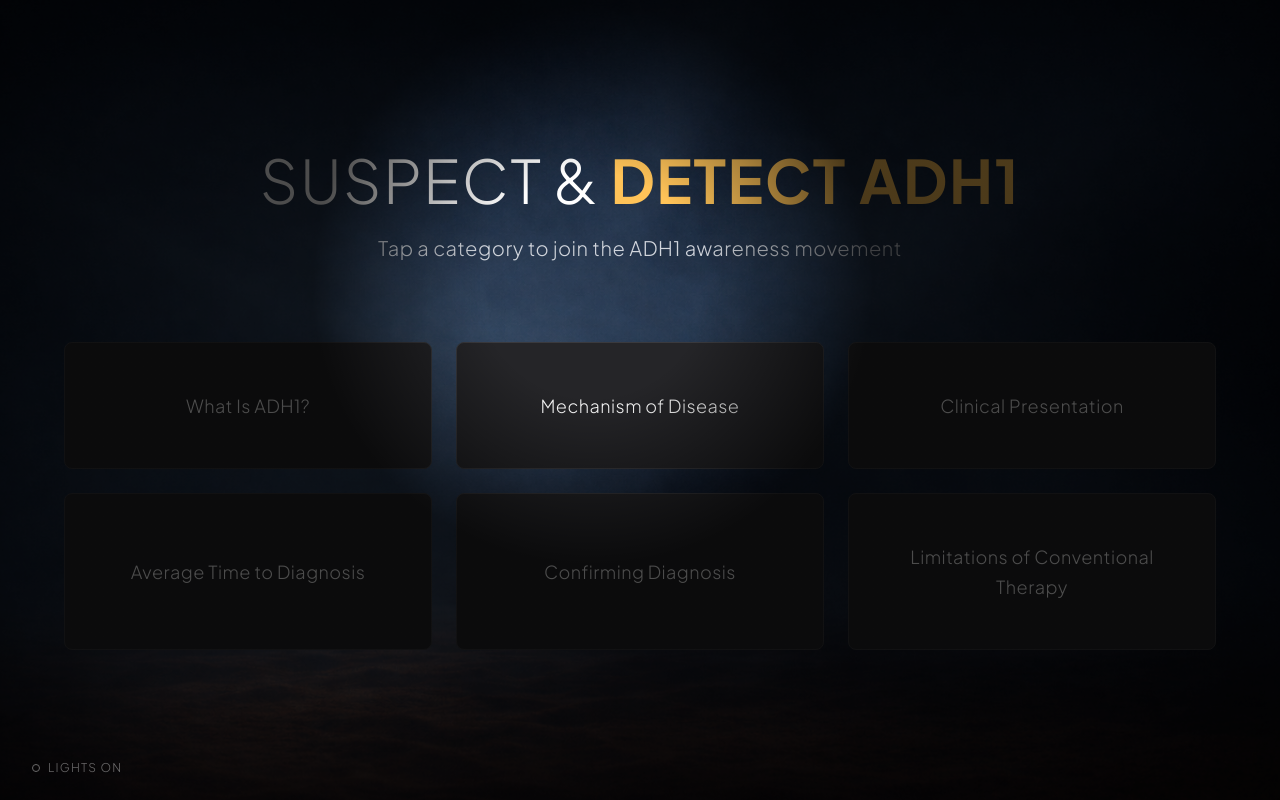
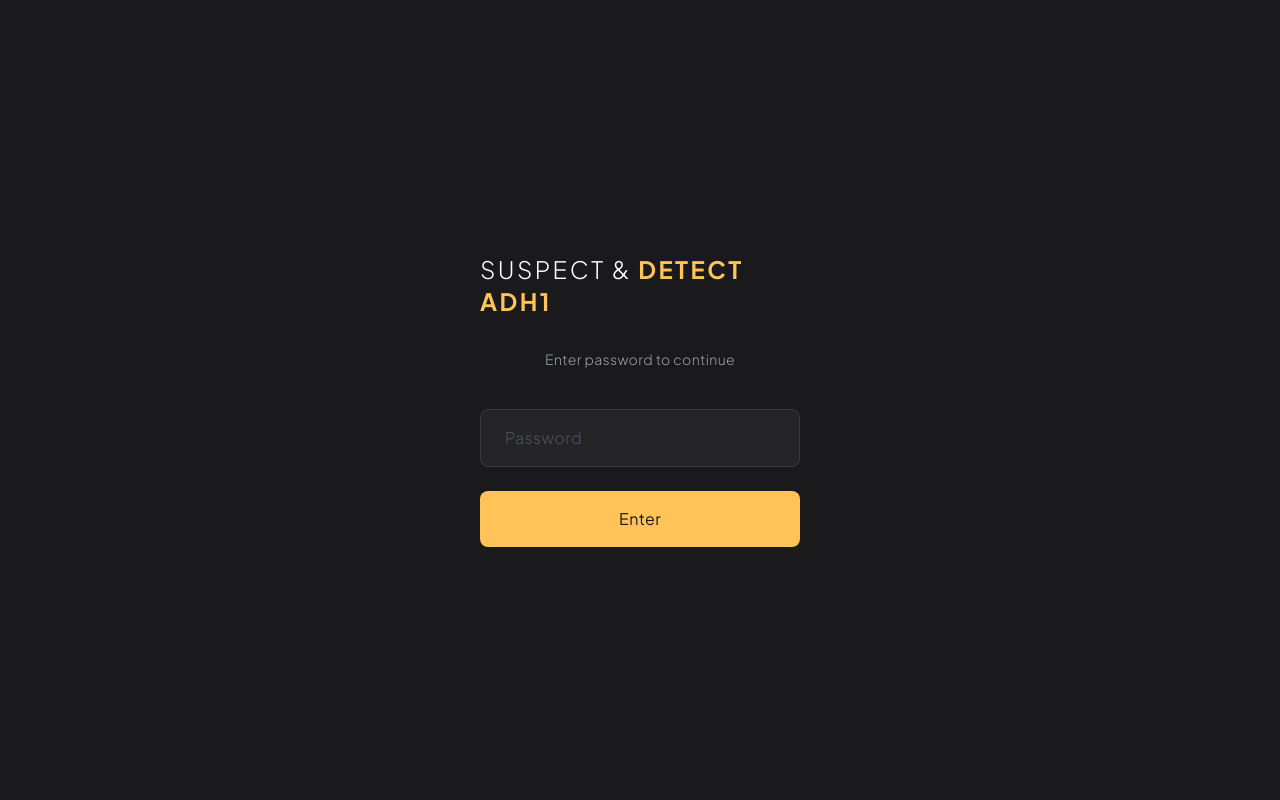
Before and after one commit to natsyneos/sus-det-adh, a React (Vite) app: page / in a window 1280 px wide. Built offline with nearby package versions, Linux system fonts and the light colour scheme.

Commit message:
password gate and image preload path fix

```diff
--- a/src/app/App.tsx
+++ b/src/app/App.tsx
@@ -3,6 +3,7 @@ import { AnimatePresence, motion } from 'motion/react';
 import { LandingScreen } from './components/LandingScreen';
 import { QuizScreen } from './components/QuizScreen';
 import { FinalScreen } from './components/FinalScreen';
+import { PasswordGate } from './components/PasswordGate';
 import finalBgImage from '../assets/5057818b1ad83dbb2d772c8571a841a2613175ce.png';
 
 type Screen = 'landing' | 'quiz' | 'final';
@@ -67,8 +68,8 @@ export default function App() {
   };
 
   return (
+    <PasswordGate>
       <div className="w-full h-screen overflow-hidden bg-[#000000] relative">
-      {/* Transition overlay */}
         <AnimatePresence>
           {isTransitioning && (
             <motion.div
@@ -107,5 +108,6 @@ export default function App() {
           )}
         </AnimatePresence>
       </div>
+    </PasswordGate>
   );
 }
--- a/src/app/components/PasswordGate.tsx
+++ b/src/app/components/PasswordGate.tsx
@@ -1,4 +1,5 @@
 import { useState } from 'react';
+import React from 'react';
 import { motion } from 'motion/react';
 
 interface PasswordGateProps {
@@ -7,13 +8,16 @@ interface PasswordGateProps {
 
 export function PasswordGate({ children }: PasswordGateProps) {
   const [password, setPassword] = useState('');
-  const [unlocked, setUnlocked] = useState(false);
+  const [unlocked, setUnlocked] = useState(() => {
+    return sessionStorage.getItem('adh1_unlocked') === 'true';
+  });
   const [error, setError] = useState(false);
 
   const SECRET = 'bridge';
 
   const handleSubmit = () => {
     if (password === SECRET) {
+      sessionStorage.setItem('adh1_unlocked', 'true');
       setUnlocked(true);
       setError(false);
     } else {
```
Lines whose indentation alone changed are shown as unchanged.
